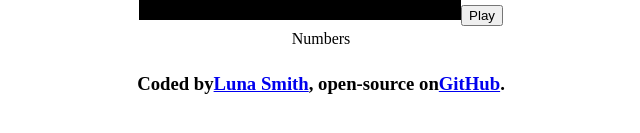
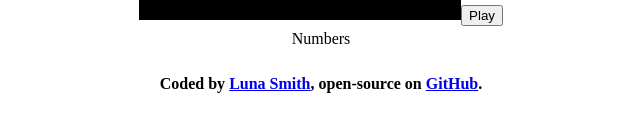
Before and after one commit to Lu-Smith/vitest-react-choose-lotto-numbers-app, a React (Vite) app: page / in a window 1280 px wide. Shown: the part 497-630 px from the top of the page, without its empty margins (319-959 px from the left). Built offline with nearby package versions, Linux system fonts and the light colour scheme.

Commit message:
Updated Footer.tsx

```diff
--- a/src/components/Footer.tsx
+++ b/src/components/Footer.tsx
@@ -3,12 +3,12 @@ import React from 'react'
 const Footer: React.FC = () => {
   return (
     <footer role="footer">
-      <h3>Coded by
+      <h4>Coded by{' '}
         <a href="https://www.lunasmithart.com/" target='_blank' className='LunaSmith'>Luna Smith</a>
-        , open-source on
+        , open-source on{' '}
         <a href="https://github.com/Lu-Smith/vitest-react-choose-lotto-numbers-app" target='_blank' className='GitHub'>GitHub</a>
         .
-      </h3>
+      </h4>
     </footer>
   )
 }
```
